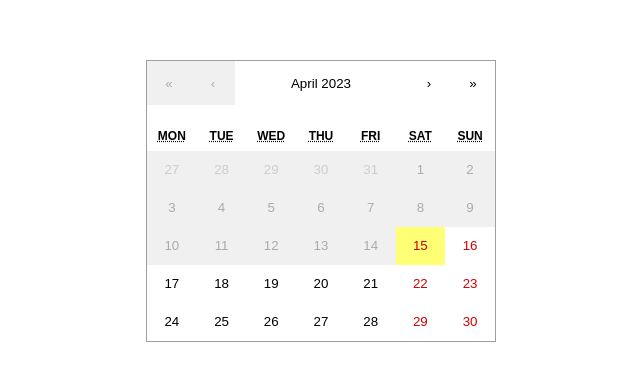
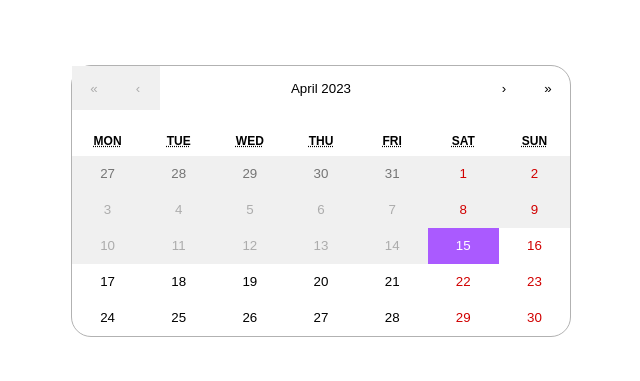
Before and after one commit to linhngkh/helsinki-restaurants-map, a React (Create React App) app: page /booking in a window 1280 px wide. Shown: the part 199-580 px from the top of the page, without its empty margins (319-959 px from the left). Built offline with nearby package versions, Linux system fonts and the light colour scheme.

Commit message:
style calendar

```diff
--- a/src/components/calendar/Calendar.jsx
+++ b/src/components/calendar/Calendar.jsx
@@ -6,7 +6,7 @@
   STORE_CLOSING_TIME,
   INTERVAL,
 } from "../../constants/config";
-import "react-calendar/dist/Calendar.css";
+import "./calendar.styles.css";
 import { add, format } from "date-fns";
 
 const Calendar = () => {
--- /dev/null
+++ b/src/components/calendar/calendar.styles.css
@@ -0,0 +1,145 @@
+.react-calendar {
+  width: 500px;
+  max-width: 100%;
+  background: white;
+  border-radius: 20px;
+  border: 1px solid rgb(178, 178, 178);
+  font-family: Arial, Helvetica, sans-serif;
+  line-height: 1.125em;
+}
+
+.react-calendar--doubleView {
+  width: 700px;
+}
+
+.react-calendar--doubleView .react-calendar__viewContainer {
+  display: flex;
+  margin: -0.5em;
+}
+
+.react-calendar--doubleView .react-calendar__viewContainer > * {
+  width: 50%;
+  margin: 0.5em;
+}
+
+.react-calendar,
+.react-calendar *,
+.react-calendar *:before,
+.react-calendar *:after {
+  -moz-box-sizing: border-box;
+  -webkit-box-sizing: border-box;
+  box-sizing: border-box;
+}
+
+.react-calendar button {
+  margin: 0;
+  border: 0;
+  outline: none;
+}
+
+.react-calendar button:enabled:hover {
+  cursor: pointer;
+}
+
+.react-calendar__navigation {
+  display: flex;
+  height: 44px;
+  margin-bottom: 1em;
+}
+
+.react-calendar__navigation button {
+  min-width: 44px;
+  background: none;
+}
+
+.react-calendar__navigation button:disabled {
+  background-color: #f0f0f0;
+}
+
+.react-calendar__navigation button:enabled:hover,
+.react-calendar__navigation button:enabled:focus {
+  background-color: #e6e6e6;
+}
+
+.react-calendar__month-view__weekdays {
+  text-align: center;
+  text-transform: uppercase;
+  font-weight: bold;
+  font-size: 0.75em;
+}
+
+.react-calendar__month-view__weekdays__weekday {
+  padding: 0.5em;
+}
+
+.react-calendar__month-view__weekNumbers .react-calendar__tile {
+  display: flex;
+  align-items: center;
+  justify-content: center;
+  font-size: 0.75em;
+  font-weight: bold;
+}
+
+.react-calendar__month-view__days__day--weekend {
+  color: #d10000;
+}
+
+.react-calendar__month-view__days__day--neighboringMonth {
+  color: #757575;
+}
+
+.react-calendar__year-view .react-calendar__tile,
+.react-calendar__decade-view .react-calendar__tile,
+.react-calendar__century-view .react-calendar__tile {
+  padding: 2em 0.5em;
+}
+
+.react-calendar__tile {
+  max-width: 100%;
+  padding: 10px 6.6667px;
+  background: none;
+  text-align: center;
+  line-height: 16px;
+}
+
+.react-calendar__tile:disabled {
+  background-color: #f0f0f0;
+}
+
+.react-calendar__tile:enabled:hover,
+.react-calendar__tile:enabled:focus {
+  background-color: #e6e6e6;
+}
+
+.react-calendar__tile--now {
+  background: #aa5aff;
+  color: white;
+}
+
+.react-calendar__tile--now:enabled:hover,
+.react-calendar__tile--now:enabled:focus {
+  background: #c861ff;
+}
+
+.react-calendar__tile--hasActive {
+  background: #76baff;
+}
+
+.react-calendar__tile--hasActive:enabled:hover,
+.react-calendar__tile--hasActive:enabled:focus {
+  background: #a9d4ff;
+}
+
+.react-calendar__tile--active {
+  background: #006edc;
+  color: white;
+}
+
+.react-calendar__tile--active:enabled:hover,
+.react-calendar__tile--active:enabled:focus {
+  background: #1087ff;
+}
+
+.react-calendar--selectRange .react-calendar__tile--hover {
+  background-color: #e6e6e6;
+}
```
